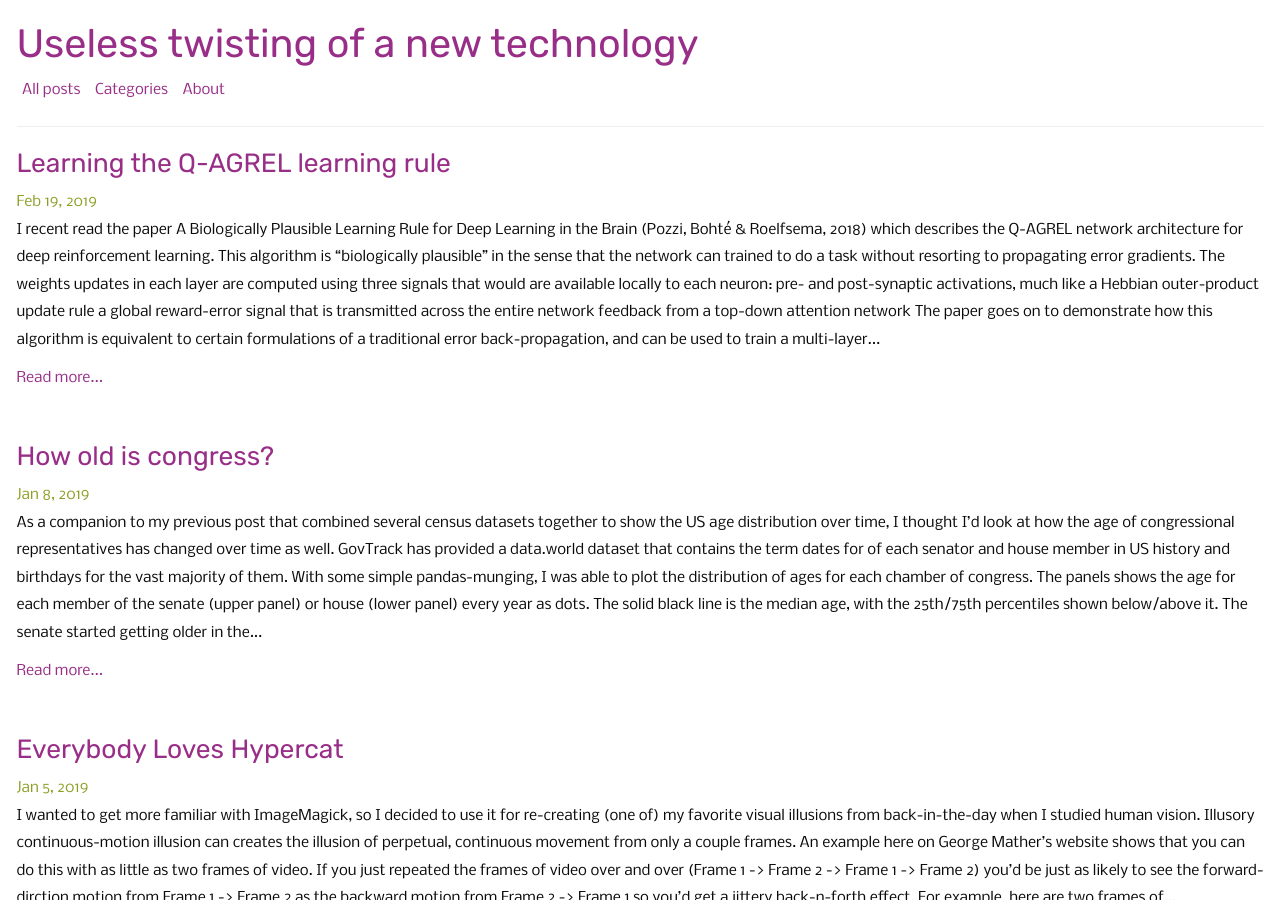
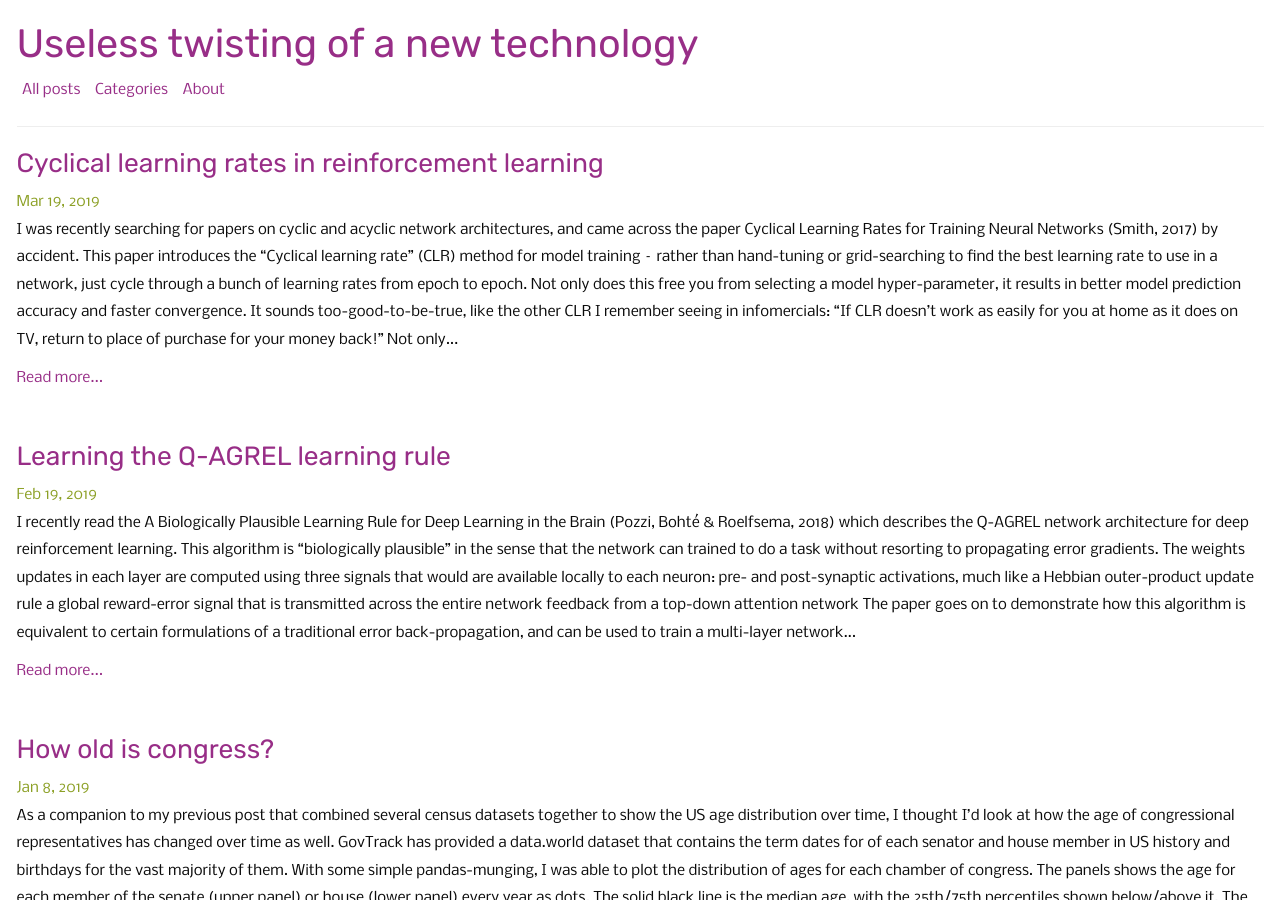
Before and after one commit to bmcmenamin/bmcmenamin.github.io, a Jekyll site: the page built from index.html, in a window 1280 px wide and 900 px high. Built offline with Jekyll 4.4.1, drawn with Linux system fonts in a browser that asks for light colours.

Commit message:
adding clr (#14)

```diff
--- a/_posts/2019-02-19-qagrel.md
+++ b/_posts/2019-02-19-qagrel.md
@@ -5,7 +5,7 @@ author: "Brenton McMenamin"
 tags: [releases, hebbian-networks]
 ---
 
-I recent read the paper _A Biologically Plausible Learning Rule for Deep Learning in the Brain_ ([Pozzi, Bohté & Roelfsema, 2018](https://arxiv.org/pdf/1811.01768.pdf)) which describes the Q-AGREL network architecture for deep reinforcement learning.
+I recently read the _A Biologically Plausible Learning Rule for Deep Learning in the Brain_ ([Pozzi, Bohté & Roelfsema, 2018](https://arxiv.org/pdf/1811.01768.pdf)) which describes the Q-AGREL network architecture for deep reinforcement learning.
 
 This algorithm is "biologically plausible" in the sense that the network can trained to do a task *without* resorting to propagating error gradients. The weights updates in each layer are computed using three signals that would are available locally to each neuron:
 * pre- and post-synaptic activations, much like a Hebbian outer-product update rule
--- /dev/null
+++ b/_posts/2019-03-19-clr.md
@@ -0,0 +1,17 @@
+---
+layout: post
+title: "Cyclical learning rates in reinforcement learning"
+author: "Brenton McMenamin"
+tags: [hebbian-networks]
+---
+
+I was recently searching for papers on cyclic and acyclic network architectures, and came across the paper _Cyclical Learning Rates for Training Neural Networks_ ([Smith, 2017](https://arxiv.org/abs/1506.01186)) by accident. This paper introduces the  "Cyclical learning rate" (CLR) method for model training -- rather than hand-tuning or grid-searching to find the best learning rate to use in a network, just cycle through a bunch of learning rates from epoch to epoch. Not only does this free you from selecting a model hyper-parameter, it results in better model prediction accuracy _and_ faster convergence. It sounds too-good-to-be-true, like the _other_ CLR I remember seeing in infomercials: _"If CLR doesn't work as easily for you at home as it does on TV, return to place of purchase for your money back!"_
+
+<div align="center">
+<iframe width="640" height="480" align="middle" src="https://www.youtube.com/embed/_2fR3rxj5aA" frameborder="0" allow="accelerometer; autoplay; encrypted-media; gyroscope; picture-in-picture" allowfullscreen>
+</iframe></div>
+
+
+Not only does this simple change to the training method improve performance and speed, it's "biologically plausible" in the sense that it doesn't require back propagation of error gradients. Moreover, there is evidence that prediction errors in humans oscillate during reinforcement learning ([Cavanagh, Frank, Klein & Allen, 2010](https://www.sciencedirect.com/science/article/pii/S105381190901266X)) consistent with a CLR-type mechanism in the brain.
+
+So, I updated my [Hebbian Network repo]({{ site.baseurl }}{% post_url 2018-10-27-hebb %}) to allow models to use dynamically changin learning rates over time. In theory this allows expancion to use learning rates that decay over time or have an initial "tuning" phase. Smith's original CLR paper used traditional gradient backprop methods, so I was interested in seeing how well it would work on the Q-AGREL reinforcement model. The quick demo in this [notebook](https://github.com/bmcmenamin/hebbnets/blob/master/demos/Benefits%20of%20Cyclical%20Learning%20Rate%20(CLR)%20on%20a%20reinforcement%20network.ipynb) shows that CLR _does_ facilitate learning in such a network.
```
